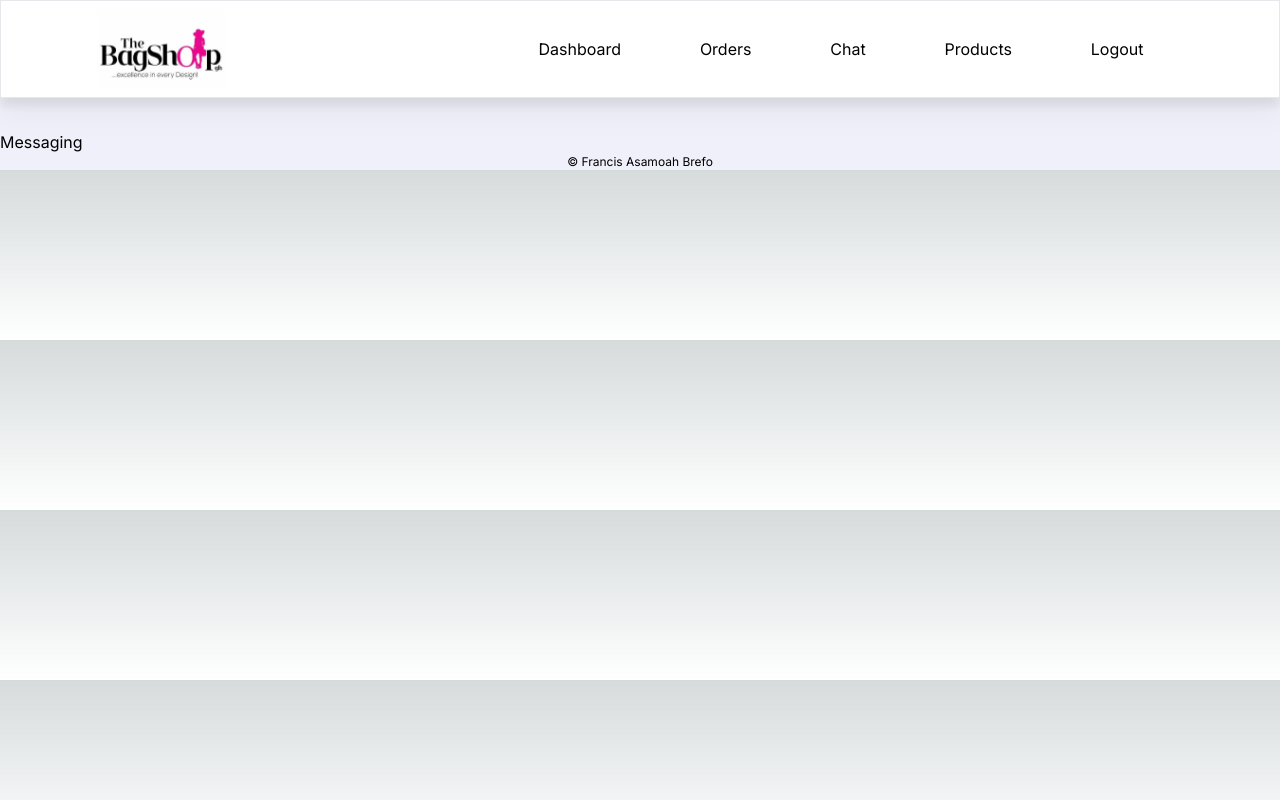
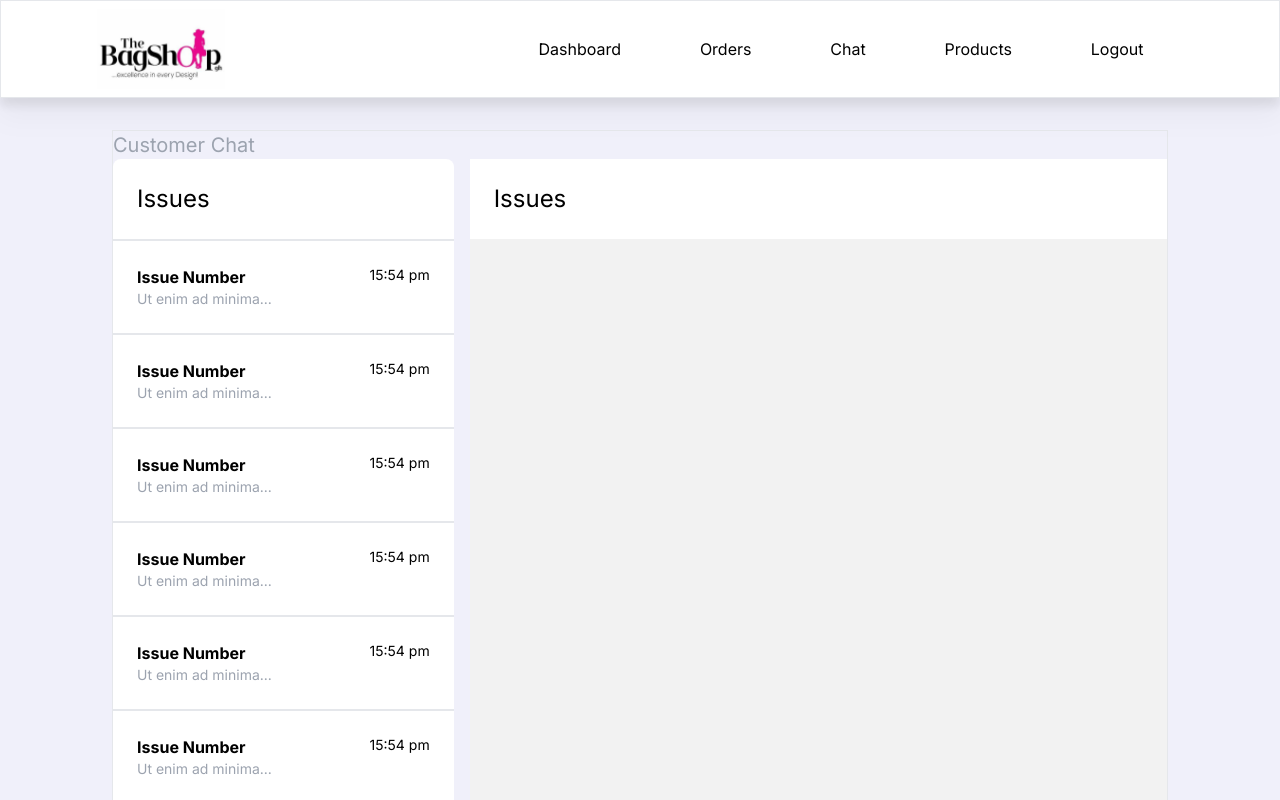
Before and after one commit to Asamoahfrancis/thebookshop, a Next.js app: page /admin/messaging in a window 1280 px wide. Shown: the top 800 px of the page. Built offline with nearby package versions, Linux system fonts and the light colour scheme.

Commit message:
lastes update

```diff
--- a/app/admin/messaging/page.tsx
+++ b/app/admin/messaging/page.tsx
@@ -1,7 +1,80 @@
 import React from "react";
 
 const Messaging = () => {
-  return <div>Messaging</div>;
+  return (
+    <div className="mx-28 border min-h-screen">
+      <h1 className="text-xl text-gray-400">Customer Chat</h1>
+      <div className="grid grid-cols-6 gap-4">
+        <section className=" bg-white col-span-2 rounded-lg">
+          <div className="border-b-2 p-6">
+            <p className="text-2xl">Issues</p>
+          </div>
+          <div className="p-6 hover:bg-[#F2F2F2] border-b-2 hover:border-r-4 hover:border-r-pink-400">
+            <div className="flex justify-between">
+              <p className="text-base font-bold">Issue Number</p>
+              <p className="text-sm">15:54 pm</p>
+            </div>
+            <p className="text-sm text-gray-400">Ut enim ad minima...</p>
+          </div>
+          <div className="p-6 hover:bg-[#F2F2F2] border-b-2 hover:border-r-4 hover:border-r-pink-400">
+            <div className="flex justify-between">
+              <p className="text-base font-bold">Issue Number</p>
+              <p className="text-sm">15:54 pm</p>
+            </div>
+            <p className="text-sm text-gray-400">Ut enim ad minima...</p>
+          </div>
+          <div className="p-6 hover:bg-[#F2F2F2] border-b-2 hover:border-r-4 hover:border-r-pink-400">
+            <div className="flex justify-between">
+              <p className="text-base font-bold">Issue Number</p>
+              <p className="text-sm">15:54 pm</p>
+            </div>
+            <p className="text-sm text-gray-400">Ut enim ad minima...</p>
+          </div>
+          <div className="p-6 hover:bg-[#F2F2F2]  border-b-2 hover:border-r-4 hover:border-r-pink-400">
+            <div className="flex justify-between">
+              <p className="text-base font-bold">Issue Number</p>
+              <p className="text-sm">15:54 pm</p>
+            </div>
+            <p className="text-sm text-gray-400">Ut enim ad minima...</p>
+          </div>
+          <div className="p-6 hover:bg-[#F2F2F2] border-b-2 hover:border-r-4 hover:border-r-pink-400">
+            <div className="flex justify-between">
+              <p className="text-base font-bold">Issue Number</p>
+              <p className="text-sm">15:54 pm</p>
+            </div>
+            <p className="text-sm text-gray-400">Ut enim ad minima...</p>
+          </div>
+          <div className="p-6 hover:bg-[#F2F2F2] border-b-2 hover:border-r-4 hover:border-r-pink-400">
+            <div className="flex justify-between">
+              <p className="text-base font-bold">Issue Number</p>
+              <p className="text-sm">15:54 pm</p>
+            </div>
+            <p className="text-sm text-gray-400">Ut enim ad minima...</p>
+          </div>
+          <div className="p-6 hover:bg-[#F2F2F2] border-b-2 hover:border-r-4 hover:border-r-pink-400">
+            <div className="flex justify-between">
+              <p className="text-base font-bold">Issue Number</p>
+              <p className="text-sm">15:54 pm</p>
+            </div>
+            <p className="text-sm text-gray-400">Ut enim ad minima...</p>
+          </div>
+
+          <div className="p-8 bg-[#F2F2F2] border-b-2"></div>
+        </section>
+        <section className="  col-span-4 ">
+          <aside className=" ">
+            <div className="">
+              <section className=" bg-white p-6">
+                <p className="text-2xl">Issues</p>
+              </section>
+            </div>
+            <div className="bg-[#F2F2F2] min-h-screen"></div>
+            <div></div>
+          </aside>
+        </section>
+      </div>
+    </div>
+  );
 };
 
 export default Messaging;
--- a/app/admin/orders/page.tsx
+++ b/app/admin/orders/page.tsx
@@ -10,7 +10,7 @@ const Orders = () => {
   return (
     <div className="bg-white  rounded-md px-6 py-3">
       <section className="absolute top-0 left-0 w-full">
-        {ctx.isVisible && <Orderdetails />}
+        {ctx.isclose && <Orderdetails />}
       </section>
       <div>
         <Tableheader />
--- a/app/ui/dashboard/orderdetails/page.tsx
+++ b/app/ui/dashboard/orderdetails/page.tsx
@@ -17,7 +17,7 @@ const Orderdetails = () => {
     <div className={` w-full bg-black/60 py-10 pb-40 min-h-[700px]  z-[100] `}>
       <div
         className={`w-full rounded-lg relative  bg-white  px-14 ${
-          ctx.isproduct ? "w-[80%]" : "max-w-[590px]"
+          ctx.isproduct ? "w-[70%]" : "max-w-[590px]"
         }  mx-auto`}
       >
         <div className={`absolute top-2 right-2`} onClick={handleclick}>
--- a/app/ui/navbar/page.tsx
+++ b/app/ui/navbar/page.tsx
@@ -5,7 +5,7 @@ const Navbar = () => {
   return (
     <div className="w-full  bg-white px-24 mb-8 sticky top-0 py-2 items-center border drop-shadow-xl flex ">
       <section className=" flex-auto">
-        <div className="relative">
+        <Link href="/admin/dashboard" className="relative">
           <Image
             src="/logo.png"
             width={500}
@@ -13,7 +13,7 @@ const Navbar = () => {
             alt="Picture of the author"
             className="h-20 w-32"
           />
-        </div>
+        </Link>
       </section>
       <section className="flex-auto ">
         <ul className="flex  justify-around">
@@ -35,7 +35,7 @@ const Navbar = () => {
           </li>
           <li>
             <Link
-              href="#"
+              href="/admin/messaging"
               className=" py-2 px-3 rounded-md text-black hover:bg-[#7E7E7E21] hover:text-[#E9088C]"
             >
               Chat
@@ -51,7 +51,7 @@ const Navbar = () => {
           </li>
           <li>
             <Link
-              href="#"
+              href="/"
               className=" py-2 px-3 rounded-md text-black hover:bg-[#7E7E7E21] hover:text-[#E9088C]"
             >
               Logout
```
